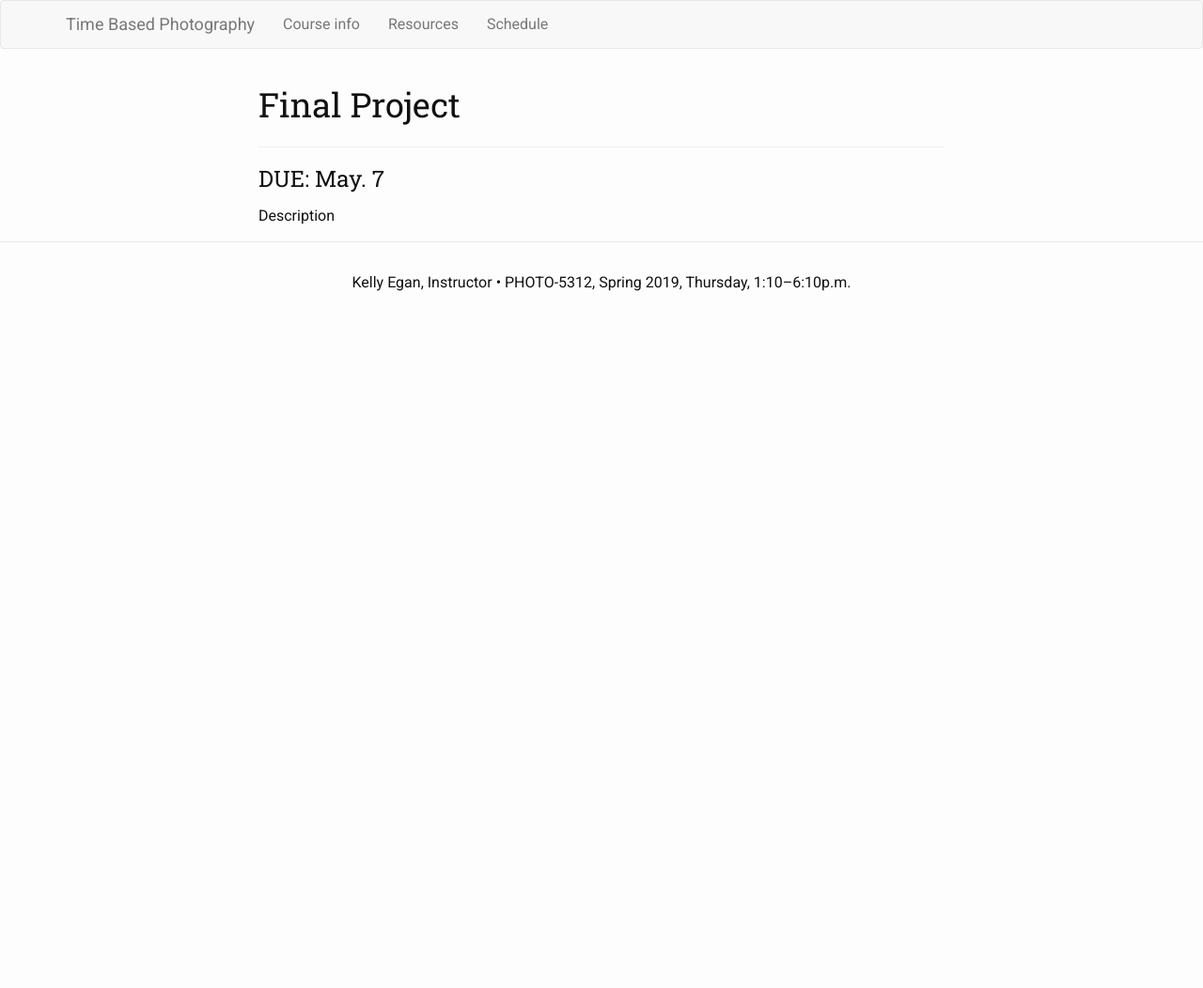
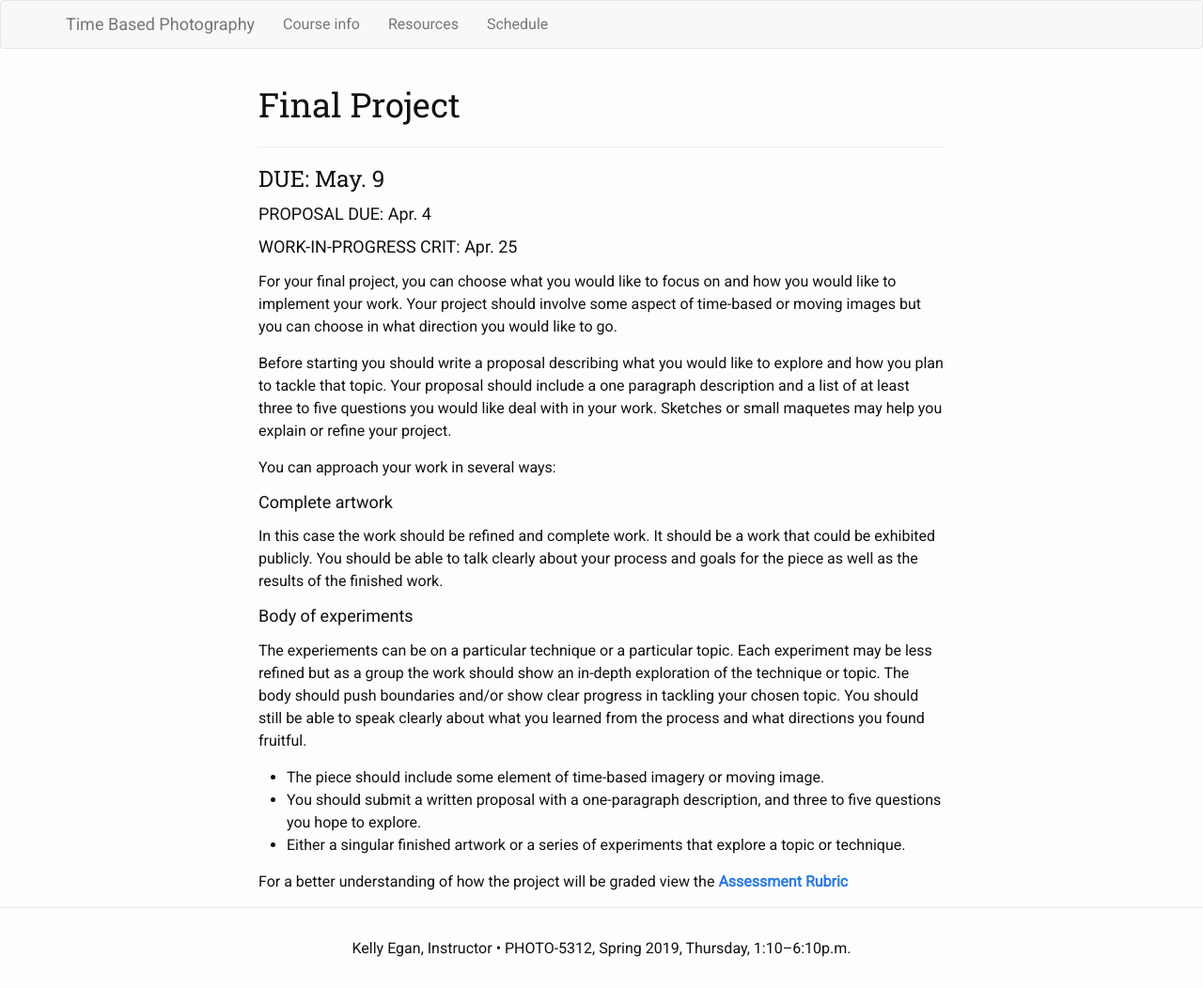
Before and after one commit to kellyegan/StillMoving, a Jekyll site: the page built from Assignments/FinalProject.md, in a window 1280 px wide. Shown: the whole page at 94% size. Built offline with Jekyll 4.4.1, drawn with Linux system fonts in a browser that asks for light colours; before the commit the page ends 900 px from its top, so only the background shows below that.

Commit message:
Add description and links to Final Project

```diff
--- a/Assignments/FinalProject.md
+++ b/Assignments/FinalProject.md
@@ -4,6 +4,25 @@ title: "Final Project"
 categories: assignment
 ---
 
-### DUE: May. 7
+### DUE: May. 9
 
-Description
+#### PROPOSAL DUE: Apr. 4
+#### WORK-IN-PROGRESS CRIT: Apr. 25
+
+For your final project, you can choose what you would like to focus on and how you would like to implement your work. Your project should involve some aspect of time-based or moving images but you can choose in what direction you would like to go.
+
+Before starting you should write a proposal describing what you would like to explore and how you plan to tackle that topic. Your proposal should include a one paragraph description and a list of at least three to five questions you would like deal with in your work. Sketches or small maquetes may help you explain or refine your project.
+
+You can approach your work in several ways:
+
+#### Complete artwork
+In this case the work should be refined and complete work. It should be a work that could be exhibited publicly. You should be able to talk clearly about your process and goals for the piece as well as the results of the finished work.
+
+#### Body of experiments
+The experiements can be on a particular technique or a particular topic. Each experiment may be less refined but as a group the work should show an in-depth exploration of the technique or topic. The body should push boundaries and/or show clear progress in tackling your chosen topic. You should still be able to speak clearly about what you learned from the process and what directions you found fruitful.
+
+* The piece should include some element of time-based imagery or moving image.
+* You should submit a written proposal with a one-paragraph description, and three to five questions you hope to explore.
+* Either a singular finished artwork or a series of experiments that explore a topic or technique.
+
+For a better understanding of how the project will be graded view the **[Assessment Rubric](https://docs.google.com/spreadsheets/d/e/2PACX-1vQyz7mYJKvyi3aegFbCDz2jxTDNnFVvrwfWumUhImkM_C27YVbJbJ_rMiEbLoW3LYrpYtJosBM-5aGQ/pubhtml)**
```
Also changed, not shown: _posts/2019-03-17-Context.md (+1 -1 lines), schedule.html (+4 -4 lines).
